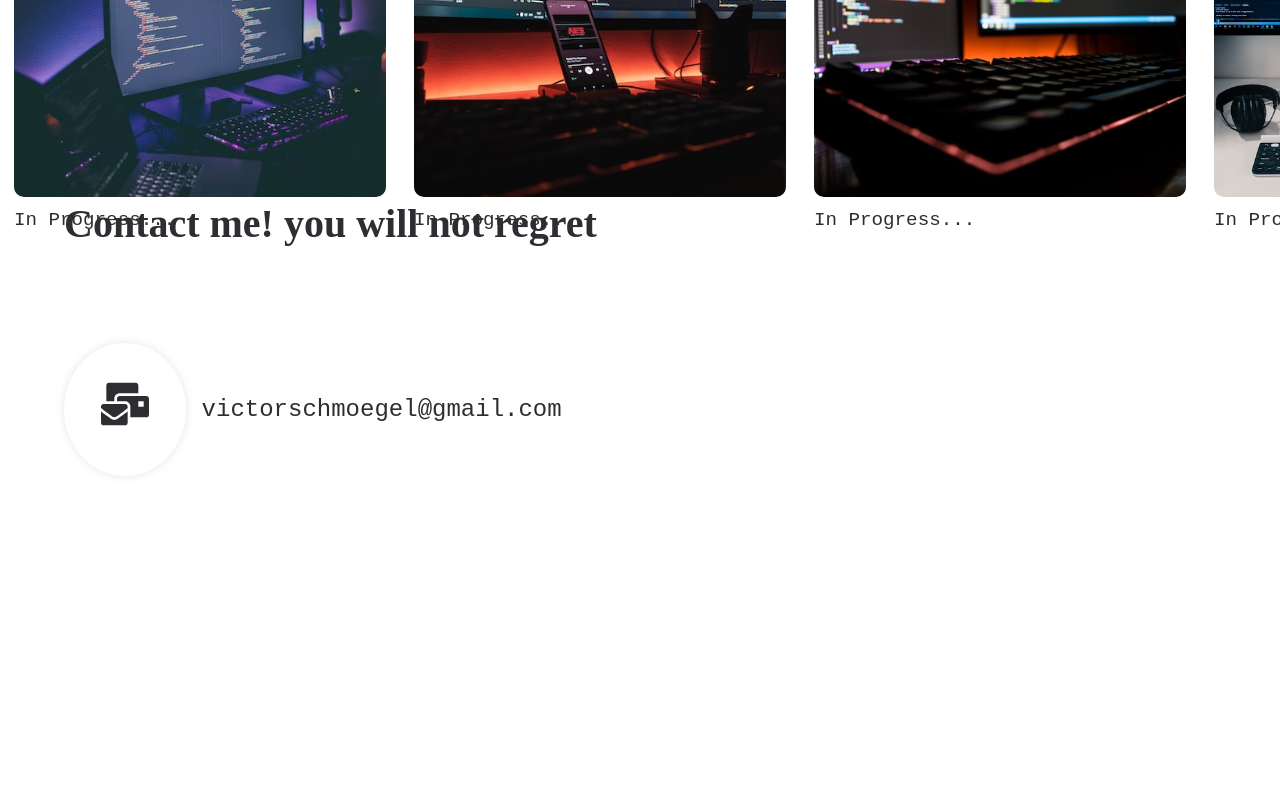
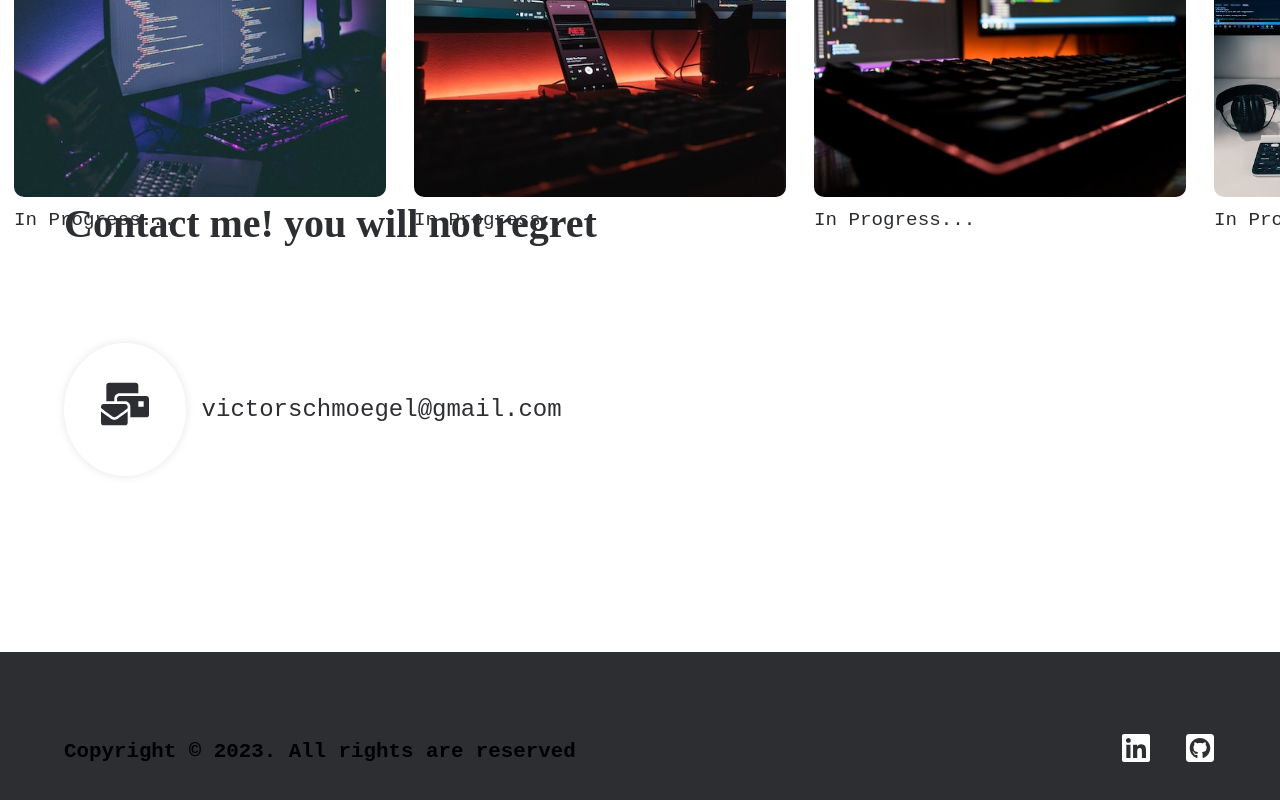
Before and after one commit to VictorSchmoegel/Victor-Schmoegel, a React (Create React App) app in the folder my-portifolio/: page / in a window 1280 px wide. Shown: the part 2587-3387 px from the top of the page. Before the commit the page ends 3239 px from the top, so only its background shows below. Built offline with nearby package versions, Linux system fonts and the light colour scheme.

Commit message:
criado e estilizado o footer

```diff
--- a/my-portifolio/src/App.js
+++ b/my-portifolio/src/App.js
@@ -1,5 +1,6 @@
 import './App.css';
 import Contact from './components/Contact';
+import Footer from './components/Footer';
 import Header from './components/Header';
 import About from './components/pages/About';
 import Home from './components/pages/Home';
@@ -13,6 +14,7 @@ function App() {
       <About />
       <Projects />
       <Contact />
+      <Footer />
     </div>
   );
 }
--- /dev/null
+++ b/my-portifolio/src/components/Footer.css
@@ -0,0 +1,37 @@
+.footer {
+  background-color: #2d2e32;
+  padding: 5rem 0;
+  width: 100%;
+}
+
+.footer_container {
+  margin: 0 auto;
+  max-width: 107rem;
+  padding: 0 4rem;
+}
+
+.footer_content {
+  align-items: center;
+  display: flex;
+  justify-content: space-between;
+}
+
+.footer_title h2 {
+  font-size: 1.3rem;
+  font-family: 'Courier New', Courier, monospace;
+  text-decoration: none;
+}
+
+.footer_icons {
+  display: flex;
+}
+
+.footer_icons span {
+  display: flex;
+  gap: 2rem;
+}
+
+.footer_links {
+  font-size: 2rem;
+  color: #fff;
+}
--- /dev/null
+++ b/my-portifolio/src/components/Footer.jsx
@@ -0,0 +1,24 @@
+import './Footer.css'
+import { FaLinkedin, FaGithubSquare } from "react-icons/fa";
+
+function Footer() {
+  return (
+    <footer className='footer'>
+      <div className="footer_container">
+        <div className="footer_content">
+          <div className="footer_title">
+            <h2>Copyright © 2023. All rights are reserved</h2>
+          </div>
+          <div className="footer_icons">
+            <span>
+              <a className='footer_links' target='blank' href="https://www.linkedin.com/in/victor-schmoegel-595b8b231/"><FaLinkedin /></a>
+              <a className='footer_links' target='blank' href="https://github.com/VictorSchmoegel"><FaGithubSquare /></a>
+            </span>
+          </div>
+        </div>
+      </div>
+    </footer>
+  )
+}
+
+export default Footer
```
